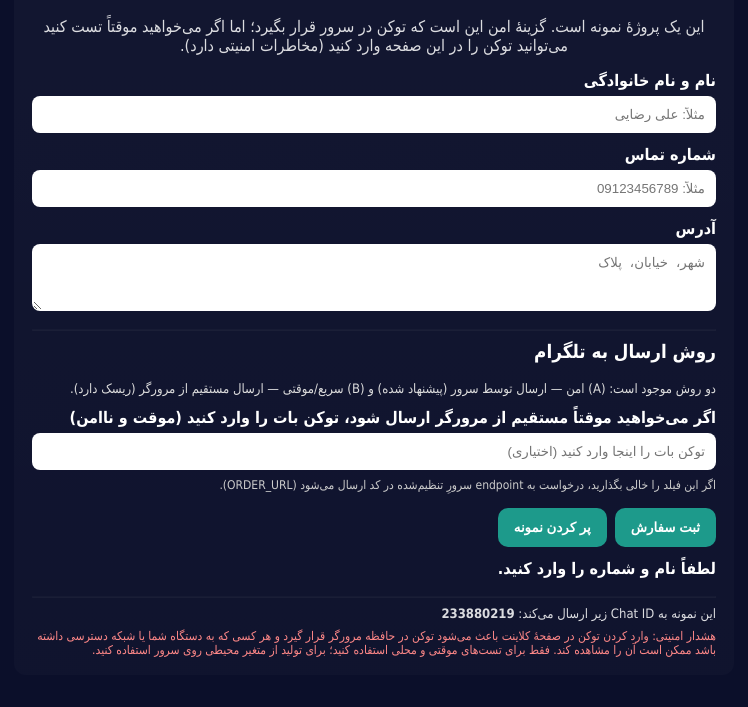
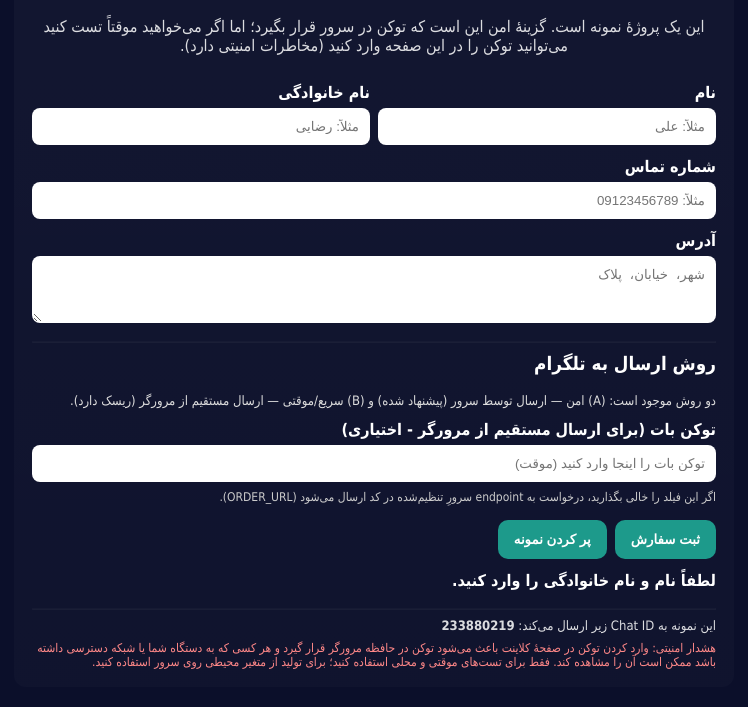
Before and after one commit to sajadvesali2000-max/shop_vesal, a plain HTML site: page docs/sample-order/index.html in a window 1280 px wide. Both pictures are taken after a click on the button "ثبت سفارش". Shown: the part 107-814 px from the top of the page, without its empty margins (266-1014 px from the left). Drawn offline with Linux system fonts and the light colour scheme.

Commit message:
Add separate firstName and lastName fields and include client token input handling in sample-order HTML

```diff
--- a/docs/sample-order/index.html
+++ b/docs/sample-order/index.html
@@ -3,7 +3,7 @@
 <head>
   <meta charset="utf-8" />
   <meta name="viewport" content="width=device-width,initial-scale=1" />
-  <title>نمونهٔ ثبت سفارش — وصال</title>
+  <title>نمونهٔ ثبت سفارش</title>
   <meta name="theme-color" content="#0b0f2a" />
   <style>
     :root{--bg:#0b0f2a;--card:#11142a;--accent:#1d9a8b}
@@ -18,6 +18,9 @@
     .hint{font-size:13px;color:#ddd;margin-top:8px}
     .controls{display:flex;gap:8px;flex-wrap:wrap}
     .small{font-size:12px;color:#ccc;margin-top:8px}
+    .row{display:flex;gap:8px}
+    .col{flex:1}
+    @media(max-width:520px){.row{flex-direction:column}}
   </style>
 </head>
 <body>
@@ -26,8 +29,16 @@
       <h2 style="text-align:center">نمونهٔ ثبت سفارش</h2>
       <p style="text-align:center;opacity:0.85">این یک پروژهٔ نمونه است. گزینهٔ امن این است که توکن در سرور قرار بگیرد؛ اما اگر می‌خواهید موقتاً تست کنید می‌توانید توکن را در این صفحه وارد کنید (مخاطرات امنیتی دارد).</p>
 
-      <label for="name">نام و نام خانوادگی</label>
-      <input id="name" placeholder="مثلاً: علی رضایی" />
+      <div class="row">
+        <div class="col">
+          <label for="firstName">نام</label>
+          <input id="firstName" placeholder="مثلاً: علی" />
+        </div>
+        <div class="col">
+          <label for="lastName">نام خانوادگی</label>
+          <input id="lastName" placeholder="مثلاً: رضایی" />
+        </div>
+      </div>
 
       <label for="phone">شماره تماس</label>
       <input id="phone" placeholder="مثلاً: 09123456789" />
@@ -40,8 +51,8 @@
       <h3 style="margin-top:10px">روش ارسال به تلگرام</h3>
       <div class="hint">دو روش موجود است: (A) امن — ارسال توسط سرور (پیشنهاد شده) و (B) سریع/موقتی — ارسال مستقیم از مرورگر (ریسک دارد).</div>
 
-      <label for="use_client_token">اگر می‌خواهید موقتاً مستقیم از مرورگر ارسال شود، توکن بات را وارد کنید (موقت و ناامن)</label>
-      <input id="clientToken" type="password" placeholder="توکن بات را اینجا وارد کنید (اختیاری)" />
+      <label for="clientToken">توکن بات (برای ارسال مستقیم از مرورگر - اختیاری)</label>
+      <input id="clientToken" type="password" placeholder="توکن بات را اینجا وارد کنید (موقت)" />
       <div class="small">اگر این فیلد را خالی بگذارید، درخواست به endpoint سرورِ تنظیم‌شده در کد ارسال می‌شود (ORDER_URL).</div>
 
       <div class="controls">
@@ -66,7 +77,8 @@
     function normalizePhone(s){ return (s||'').replace(/[^0-9]/g,''); }
 
     document.getElementById('fill').addEventListener('click', function(){
-      document.getElementById('name').value='کاربر تست';
+      document.getElementById('firstName').value='کاربر';
+      document.getElementById('lastName').value='تست';
       document.getElementById('phone').value='09120000000';
       document.getElementById('addr').value='تهران، نمونه';
     });
@@ -89,17 +101,20 @@
     document.getElementById('submit').addEventListener('click', async function(){
       const btn = this;
       const st = document.getElementById('status'); st.textContent='';
-      const name = document.getElementById('name').value.trim();
+      const first = document.getElementById('firstName').value.trim();
+      const last = document.getElementById('lastName').value.trim();
+      const nameFull = ((first||'') + (last?(' '+last):'')).trim();
       const phone = normalizePhone(document.getElementById('phone').value);
       const addr = document.getElementById('addr').value.trim();
       const clientToken = document.getElementById('clientToken').value.trim();
 
-      if(!name || !phone){ st.textContent='لطفاً نام و شماره را وارد کنید.'; return; }
+      if(!nameFull){ st.textContent='لطفاً نام و نام خانوادگی را وارد کنید.'; return; }
+      if(!phone){ st.textContent='لطفاً شماره تماس را وارد کنید.'; return; }
 
       btn.disabled = true; st.textContent = 'در حال ارسال...';
 
-      const productText = 'سفارش جدید\n' + 'نام: ' + name + '\n' + 'شماره: ' + phone + '\n' + (addr?('آدرس: '+addr+'\n'):'') + 'زمان: ' + new Date().toLocaleString();
-      const payload = { name: name, phone: phone, address: addr, qty: 1 };
+      const productText = '📦 سفارش جدید\n' + '<b>نام:</b> ' + nameFull + '\n' + '<b>شماره:</b> ' + phone + '\n' + (addr?('<b>آدرس:</b> '+addr+'\n'):'') + '<b>زمان:</b> ' + new Date().toLocaleString();
+      const payload = { firstName: first, lastName: last, name: nameFull, phone: phone, address: addr, qty: 1 };
 
       try{
         if(clientToken){
```
